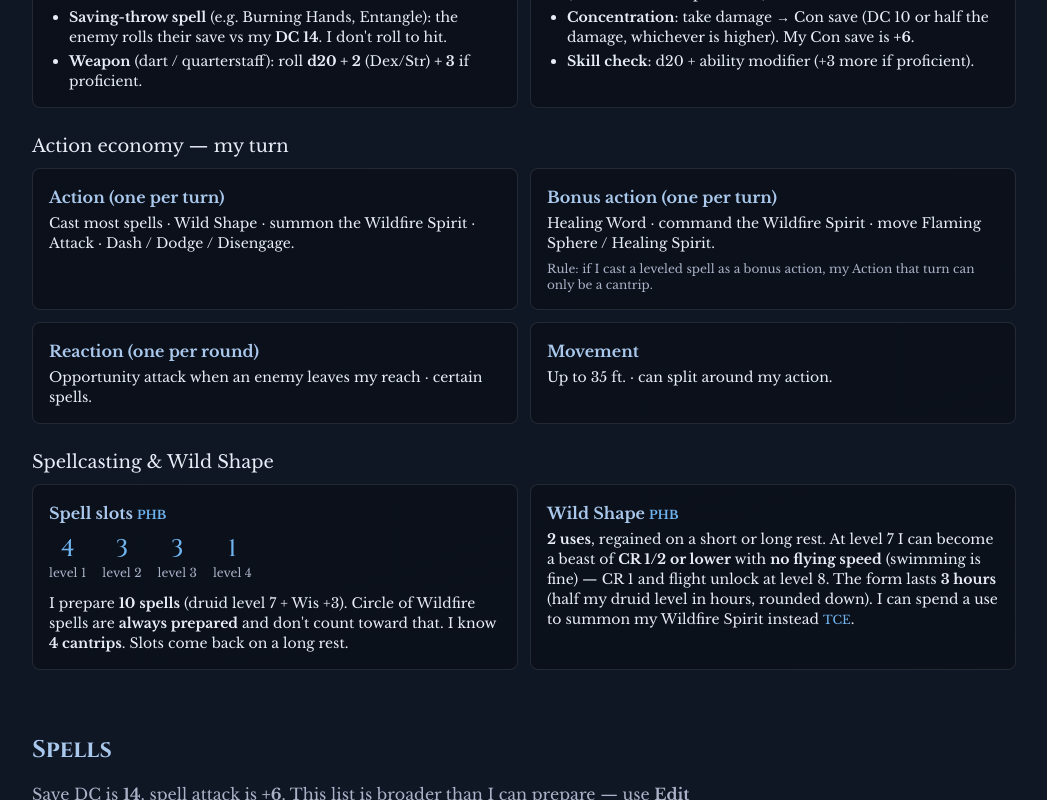
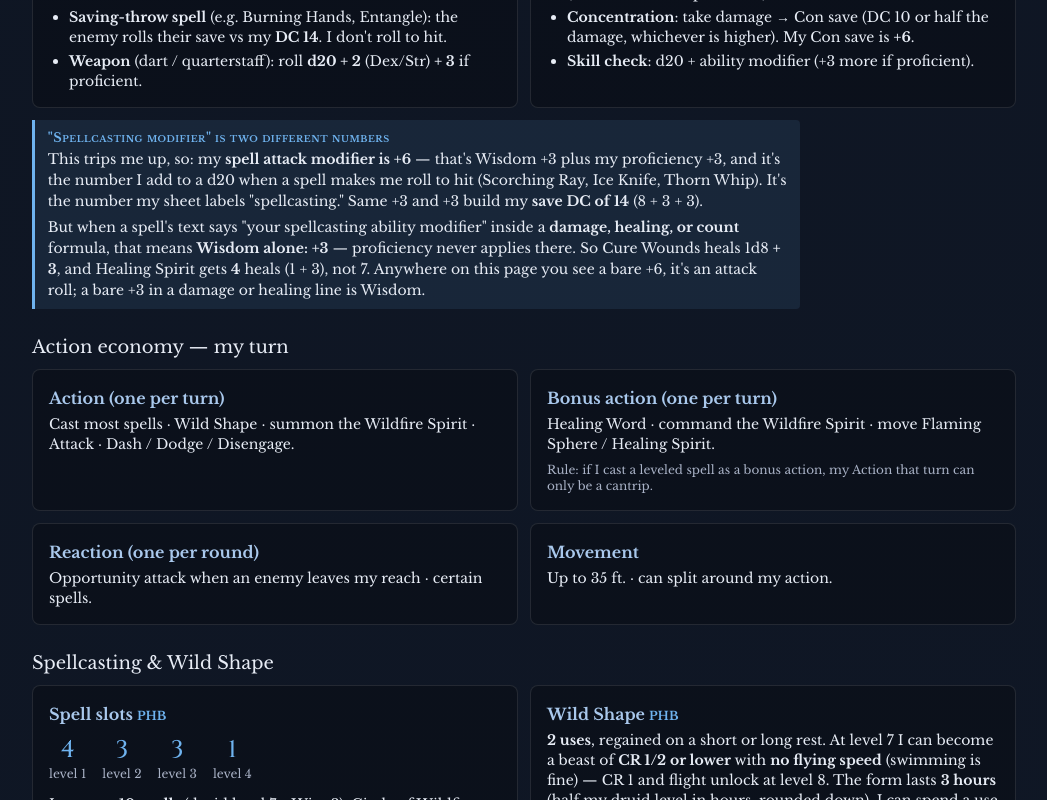
Before and after one commit to tuchandra/berry, a React (Vite) app: page / in a window 1280 px wide. Shown: the part 1260-2060 px from the top of the page, without its empty margins (116-1163 px from the left). Built offline with nearby package versions, Linux system fonts and the light colour scheme.

Commit message:
Clarify spell attack +6 vs Wisdom +3 in spell formulas
Co-Authored-By: Claude Opus 5 (1M context) <noreply@anthropic.com>

```diff
--- a/src/App.tsx
+++ b/src/App.tsx
@@ -337,6 +337,22 @@ function Mechanics() {
           </ul>
         </Card>
       </div>
+
+      <Note className="mt-3 max-w-3xl" label='"Spellcasting modifier" is two different numbers'>
+        <p>
+          This trips me up, so: my <b>spell attack modifier is +6</b> — that's Wisdom +3 plus my
+          proficiency +3, and it's the number I add to a d20 when a spell makes me roll to hit
+          (Scorching Ray, Ice Knife, Thorn Whip). It's the number my sheet labels "spellcasting."
+          Same +3 and +3 build my <b>save DC of 14</b> (8 + 3 + 3).
+        </p>
+        <p>
+          But when a spell's text says "your spellcasting ability modifier" inside a{' '}
+          <b>damage, healing, or count</b> formula, that means <b>Wisdom alone: +3</b> — proficiency
+          never applies there. So Cure Wounds heals 1d8 <b>+ 3</b>, and Healing Spirit gets <b>4</b>{' '}
+          heals (1 + 3), not 7. Anywhere on this page you see a bare +6, it's an attack roll; a bare
+          +3 in a damage or healing line is Wisdom.
+        </p>
+      </Note>
 
       <SubHeading>Action economy — my turn</SubHeading>
       <div className="grid gap-3 md:grid-cols-2">
--- a/src/data/spells.ts
+++ b/src/data/spells.ts
@@ -250,7 +250,7 @@ export const level2: SpellData[] = [
     concentration: true,
     description: [
       "A nature spirit occupies a 5-foot cube. When it appears, and as a bonus action on your later turns, you can move it up to 30 feet. Whenever a creature (you choose which) enters the spirit's space or starts its turn there, it regains 1d6 hit points.",
-      'The spirit can heal a number of times equal to 1 + your spellcasting modifier (4 times for Berry), then vanishes.',
+      'The spirit can heal a number of times equal to 1 + your spellcasting ability modifier — Wisdom +3, so 4 times for Berry — then vanishes.',
     ],
     higherLevels: 'The healing increases by 1d6 for each slot level above 2nd.',
   },
```
